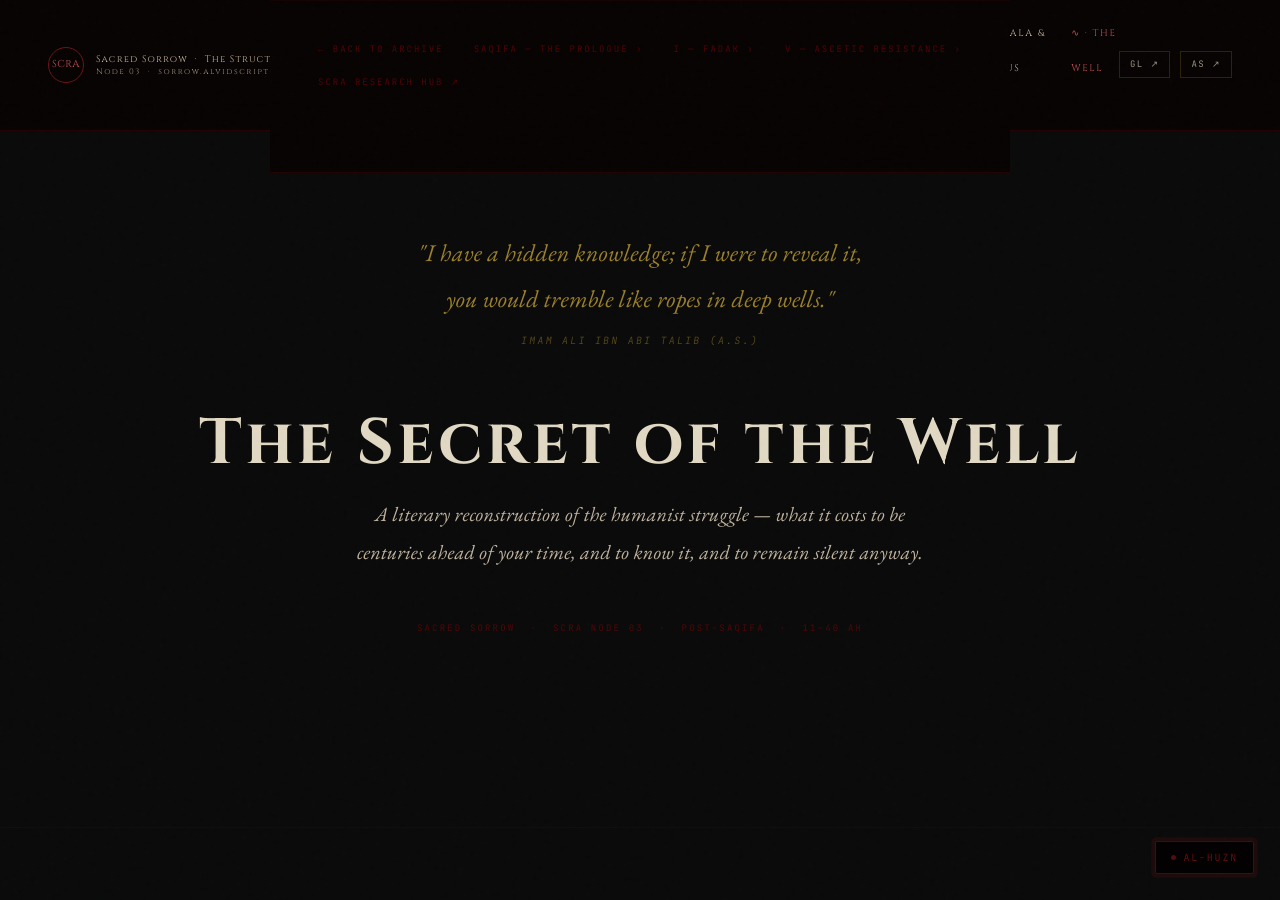
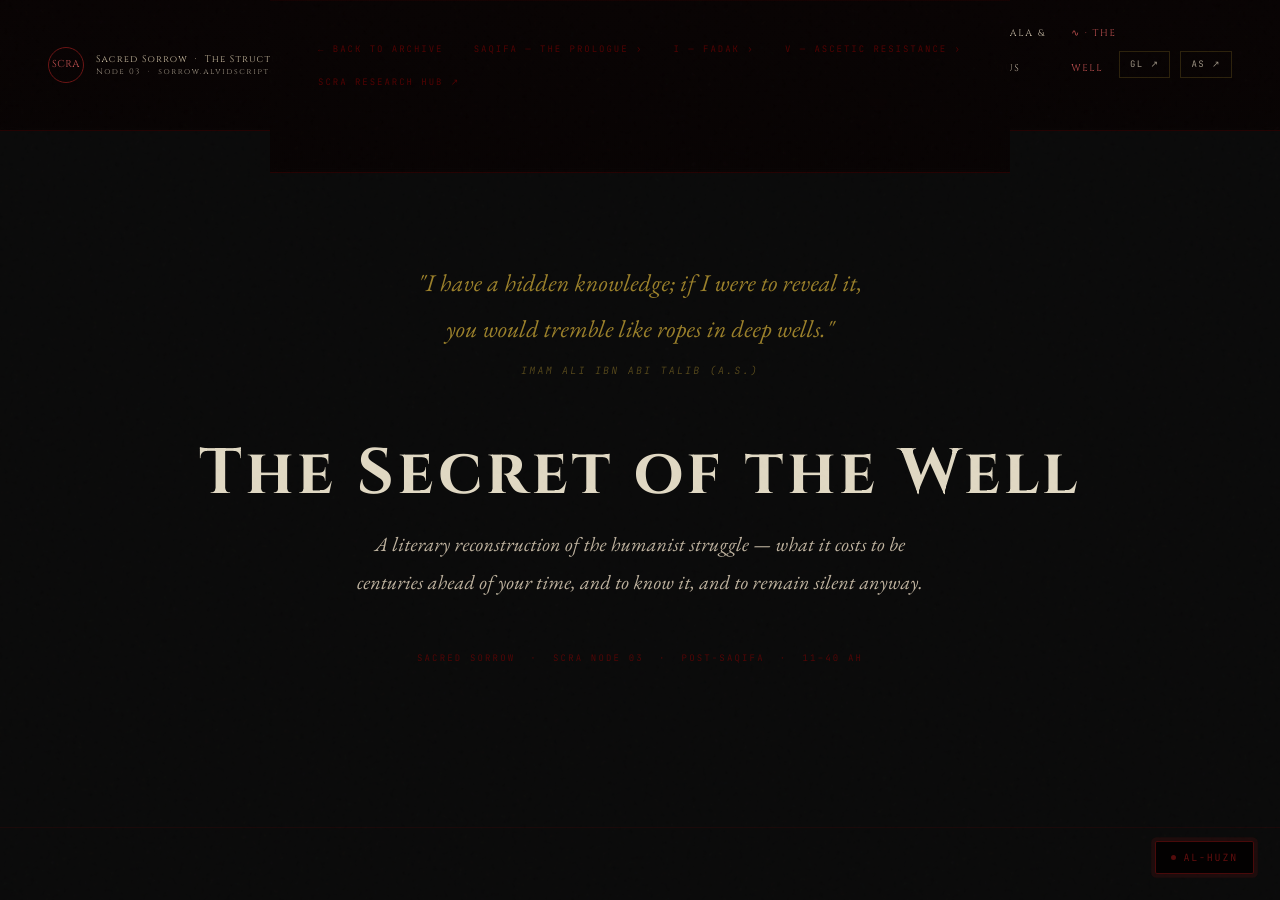
Before and after one commit to sacredcivilization/sacred-sorrow, a Jekyll site: the page built from secret-of-the-well/index.html, in a window 1280 px wide and 900 px high. Built offline with Jekyll 4.4.1, drawn with Linux system fonts in a browser that asks for light colours.

Commit message:
Fix nav overlap: increase well-hero padding-top 120→180px, mobile 100→140px
Co-Authored-By: Claude Sonnet 4.6 <noreply@anthropic.com>

```diff
--- a/secret-of-the-well/index.html
+++ b/secret-of-the-well/index.html
@@ -13,9 +13,11 @@ description: "The humanist struggle of Imam Ali — too early for his time, too
   justify-content: center;
   flex-direction: column;
   text-align: center;
-  padding: 120px 48px 80px;
+  padding: 180px 48px 80px;
   position: relative;
+  margin-top: 0;
   border-bottom: 1px solid rgba(139,0,0,0.12);
+  background: transparent;
 }
 .well-epigraph {
   font-family: 'EB Garamond', Georgia, serif;
@@ -207,7 +209,7 @@ description: "The humanist struggle of Imam Ali — too early for his time, too
 .well-nav-link:hover { color: rgba(212,175,55,0.7); }
 @media (max-width: 600px) {
   .well-body { padding: 60px 24px 80px; }
-  .well-hero { padding: 100px 24px 60px; }
+  .well-hero { padding: 140px 24px 60px; }
   .well-compare-head, .well-compare-row { grid-template-columns: 1fr; }
   .well-compare-cell:first-child { border-right: none; border-bottom: 1px solid rgba(139,0,0,0.12); }
   .well-compare-head div:first-child { border-right: none; border-bottom: 1px solid rgba(139,0,0,0.18); }
```
